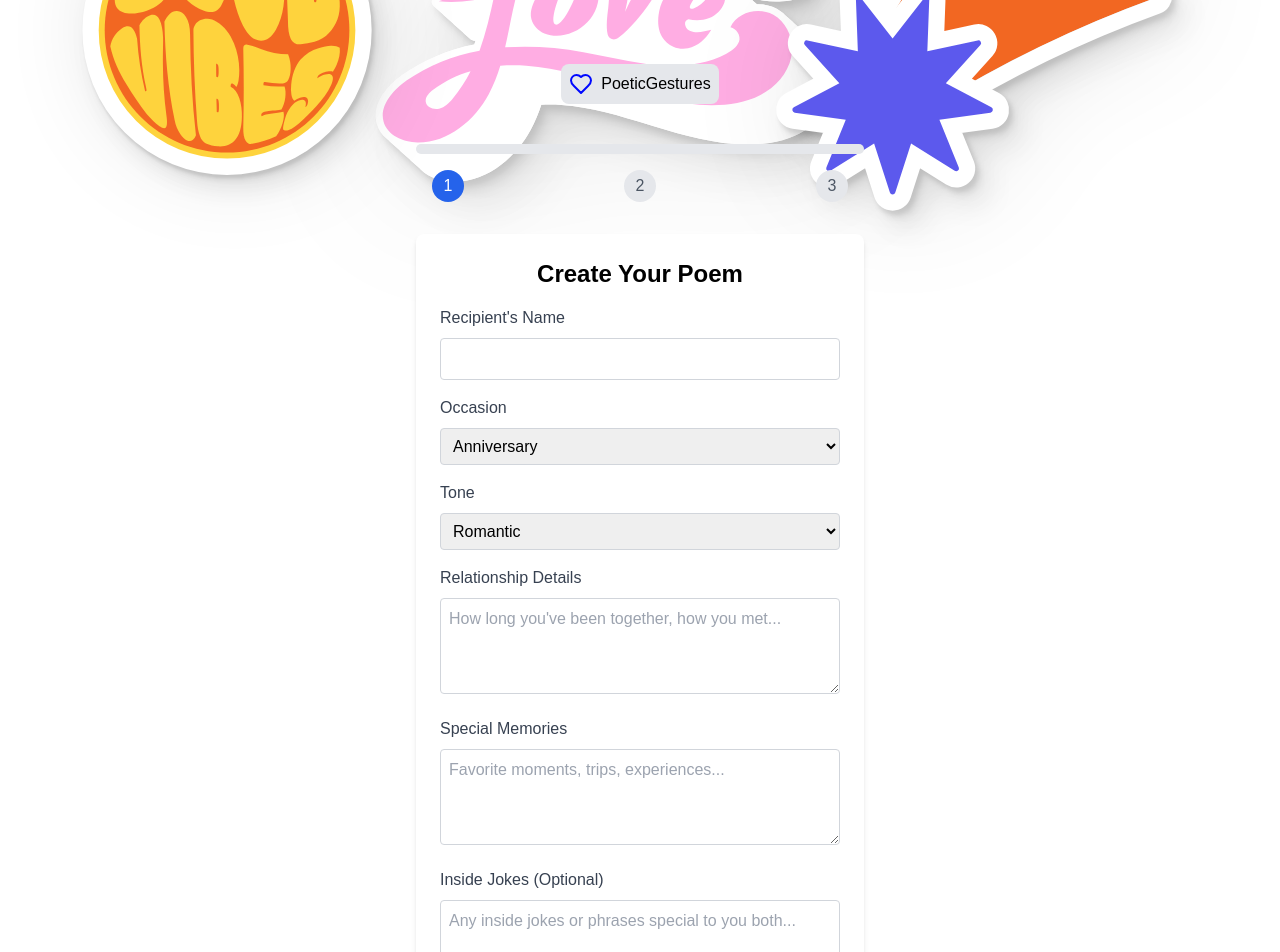
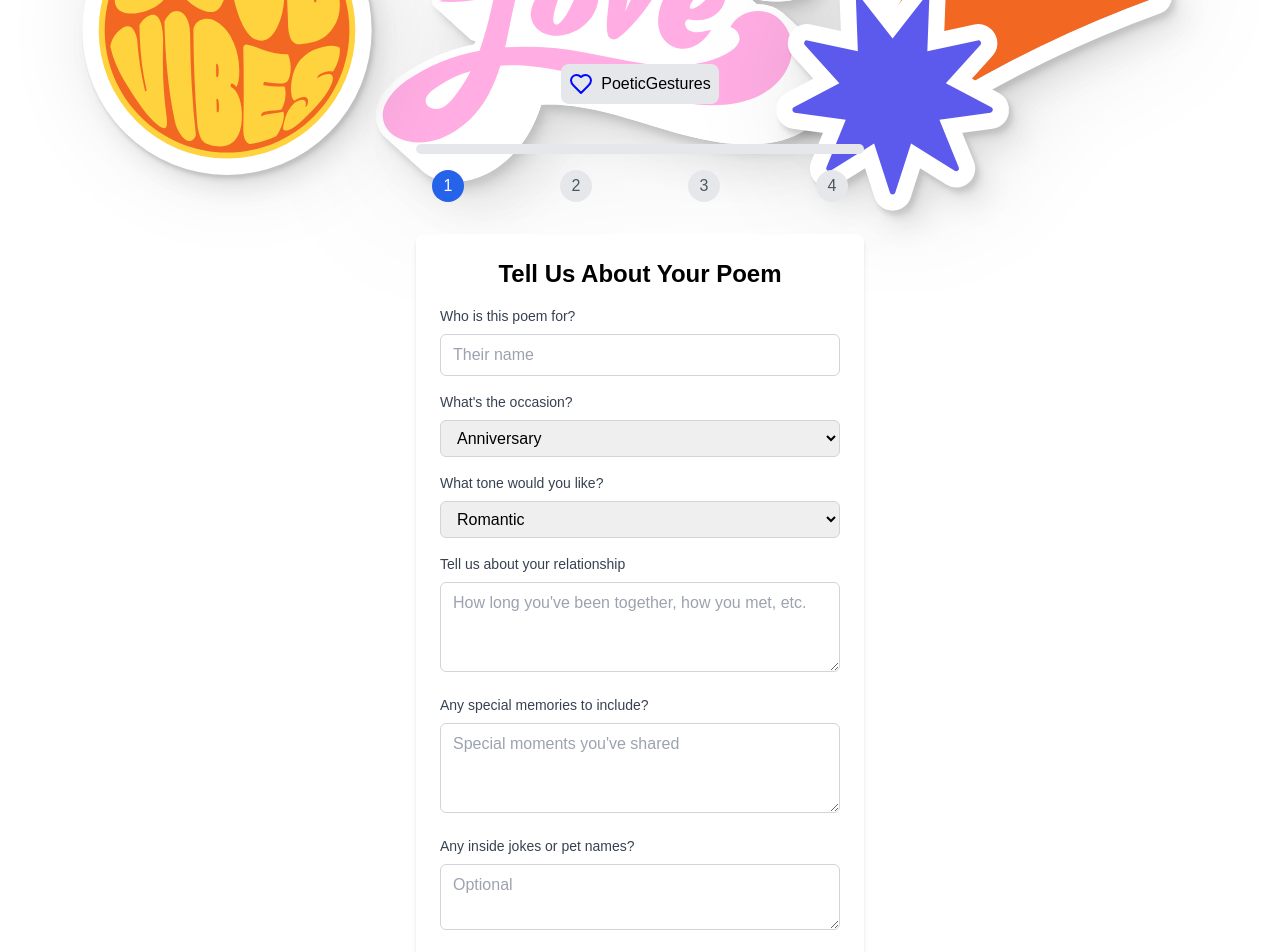
Before and after one commit to Adedamolas/Dynamic-island, a React (Vite) app: page /create-poem in a window 1280 px wide. Shown: the top 952 px of the page. Built offline with nearby package versions, Linux system fonts and the light colour scheme; a web font is replaced by a local one.

Commit message:
*added an extra step and downloadable result

```diff
--- a/package.json
+++ b/package.json
@@ -12,6 +12,7 @@
   "dependencies": {
     "@vercel/analytics": "^1.5.0",
     "framer-motion": "^11.2.6",
+    "html2canvas": "^1.4.1",
     "react": "^18.2.0",
     "react-dom": "^18.2.0",
     "react-router-dom": "^7.5.0"
--- a/src/components/FormStep.tsx
+++ b/src/components/FormStep.tsx
@@ -1,6 +1,7 @@
 import React from "react";
 import { motion } from "framer-motion";
 import { PoetryFormData } from "./PoetryGenerator";
+
 interface FormStepProps {
   formData: PoetryFormData;
   handleInputChange: (
@@ -9,45 +10,55 @@ interface FormStepProps {
     >
   ) => void;
   handleSubmit: (e: React.FormEvent<HTMLFormElement>) => void;
+  onContinue: () => void;
 }
 
 const FormStep: React.FC<FormStepProps> = ({
   formData,
   handleInputChange,
-  handleSubmit,
+  onContinue
 }) => {
-  const pageTransition = {
-    initial: { opacity: 0 },
-    animate: { opacity: 1 },
-    exit: { opacity: 0 },
+  const handleFormSubmit = (e: React.FormEvent<HTMLFormElement>) => {
+    e.preventDefault();
+    onContinue();
   };
 
   return (
     <motion.div
-      {...pageTransition}
+      initial={{ opacity: 0 }}
+      animate={{ opacity: 1 }}
+      exit={{ opacity: 0 }}
       className="bg-white p-6 rounded-lg shadow-md w-full max-w-md mx-auto"
     >
-      <h2 className="text-2xl font-bold mb-4 text-center">Create Your Poem</h2>
-      <form onSubmit={handleSubmit}>
+      <h2 className="text-2xl font-bold mb-4 text-center">Tell Us About Your Poem</h2>
+      <form onSubmit={handleFormSubmit}>
         <div className="mb-4">
-          <label className="block text-gray-700 mb-2">Recipient's Name</label>
+          <label htmlFor="recipientName" className="block mb-2 text-sm font-medium text-gray-700">
+            Who is this poem for?
+          </label>
           <input
             type="text"
+            id="recipientName"
             name="recipientName"
             value={formData.recipientName}
             onChange={handleInputChange}
-            className="w-full p-2 border border-gray-300 rounded focus:outline-none focus:ring-2 focus:ring-blue-500"
             required
+            className="w-full px-3 py-2 border border-gray-300 rounded-md focus:outline-none focus:ring-2 focus:ring-blue-500"
+            placeholder="Their name"
           />
         </div>
 
         <div className="mb-4">
-          <label className="block text-gray-700 mb-2">Occasion</label>
+          <label htmlFor="occasion" className="block mb-2 text-sm font-medium text-gray-700">
+            What's the occasion?
+          </label>
           <select
+            id="occasion"
             name="occasion"
             value={formData.occasion}
             onChange={handleInputChange}
-            className="w-full p-2 border border-gray-300 rounded focus:outline-none focus:ring-2 focus:ring-blue-500"
+            required
+            className="w-full px-3 py-2 border border-gray-300 rounded-md focus:outline-none focus:ring-2 focus:ring-blue-500"
           >
             <option value="anniversary">Anniversary</option>
             <option value="birthday">Birthday</option>
@@ -58,12 +69,16 @@ const FormStep: React.FC<FormStepProps> = ({
         </div>
 
         <div className="mb-4">
-          <label className="block text-gray-700 mb-2">Tone</label>
+          <label htmlFor="tone" className="block mb-2 text-sm font-medium text-gray-700">
+            What tone would you like?
+          </label>
           <select
+            id="tone"
             name="tone"
             value={formData.tone}
             onChange={handleInputChange}
-            className="w-full p-2 border border-gray-300 rounded focus:outline-none focus:ring-2 focus:ring-blue-500"
+            required
+            className="w-full px-3 py-2 border border-gray-300 rounded-md focus:outline-none focus:ring-2 focus:ring-blue-500"
           >
             <option value="romantic">Romantic</option>
             <option value="playful">Playful</option>
@@ -72,39 +87,47 @@ const FormStep: React.FC<FormStepProps> = ({
         </div>
 
         <div className="mb-4">
-          <label className="block text-gray-700 mb-2">
-            Relationship Details
+          <label htmlFor="relationshipDetails" className="block mb-2 text-sm font-medium text-gray-700">
+            Tell us about your relationship
           </label>
           <textarea
+            id="relationshipDetails"
             name="relationshipDetails"
             value={formData.relationshipDetails}
             onChange={handleInputChange}
-            placeholder="How long you've been together, how you met..."
-            className="w-full p-2 border border-gray-300 rounded focus:outline-none focus:ring-2 focus:ring-blue-500 h-24"
+            rows={3}
+            className="w-full px-3 py-2 border border-gray-300 rounded-md focus:outline-none focus:ring-2 focus:ring-blue-500"
+            placeholder="How long you've been together, how you met, etc."
           ></textarea>
         </div>
 
         <div className="mb-4">
-          <label className="block text-gray-700 mb-2">Special Memories</label>
+          <label htmlFor="specialMemories" className="block mb-2 text-sm font-medium text-gray-700">
+            Any special memories to include?
+          </label>
           <textarea
+            id="specialMemories"
             name="specialMemories"
             value={formData.specialMemories}
             onChange={handleInputChange}
-            placeholder="Favorite moments, trips, experiences..."
-            className="w-full p-2 border border-gray-300 rounded focus:outline-none focus:ring-2 focus:ring-blue-500 h-24"
+            rows={3}
+            className="w-full px-3 py-2 border border-gray-300 rounded-md focus:outline-none focus:ring-2 focus:ring-blue-500"
+            placeholder="Special moments you've shared"
           ></textarea>
         </div>
 
         <div className="mb-6">
-          <label className="block text-gray-700 mb-2">
-            Inside Jokes (Optional)
+          <label htmlFor="insideJokes" className="block mb-2 text-sm font-medium text-gray-700">
+            Any inside jokes or pet names?
           </label>
           <textarea
+            id="insideJokes"
             name="insideJokes"
             value={formData.insideJokes}
             onChange={handleInputChange}
-            placeholder="Any inside jokes or phrases special to you both..."
-            className="w-full p-2 border border-gray-300 rounded focus:outline-none focus:ring-2 focus:ring-blue-500 h-24"
+            rows={2}
+            className="w-full px-3 py-2 border border-gray-300 rounded-md focus:outline-none focus:ring-2 focus:ring-blue-500"
+            placeholder="Optional"
           ></textarea>
         </div>
 
@@ -114,7 +137,7 @@ const FormStep: React.FC<FormStepProps> = ({
           type="submit"
           className="w-full bg-blue-600 text-white py-3 rounded-full font-medium hover:bg-blue-700 transition duration-300"
         >
-          Create My Poem
+          Next: Choose Theme
         </motion.button>
       </form>
     </motion.div>
--- a/src/components/PoetryGenerator.tsx
+++ b/src/components/PoetryGenerator.tsx
@@ -3,6 +3,7 @@ import React, { useState } from "react";
 import Header from "./Header";
 import ProgressBar from "./ProgressBar";
 import FormStep from "./FormStep";
+import ThemeSelectionStep from "./ThemeSelectionStep";
 import LoadingStep from "./LoadingStep";
 import ResultStep from "./ResultStep";
 
@@ -31,6 +32,7 @@ const PoetryGenerator: React.FC<PoetryGeneratorProps> = ({ onBack }) => {
     specialMemories: "",
     insideJokes: "",
   });
+  const [selectedTheme, setSelectedTheme] = useState<string>("classic");
   const [generatedPoem, setGeneratedPoem] = useState<string>("");
   const [isGenerating, setIsGenerating] = useState<boolean>(false);
   const [error, setError] = useState<string | null>(null);
@@ -57,6 +59,21 @@ const PoetryGenerator: React.FC<PoetryGeneratorProps> = ({ onBack }) => {
     setStep(2);
   };
 
+  // Move to theme selection step
+  const moveToThemeSelection = (): void => {
+    setStep(2);
+  };
+
+  // Move to poem generation step
+  const moveToGeneration = (): void => {
+    setStep(3);
+  };
+
+  // Return to previous step
+  const goBack = (): void => {
+    setStep((prevStep) => prevStep - 1);
+  };
+
   // Generate poem function with type safety
   const generatePoem = (): void => {
     setIsGenerating(true);
@@ -75,7 +92,7 @@ const PoetryGenerator: React.FC<PoetryGeneratorProps> = ({ onBack }) => {
 
         setGeneratedPoem(poems[formData.tone]);
         setIsGenerating(false);
-        setStep(3);
+        setStep(4);
       }, 2000);
     } catch (err) {
       setError("There was a problem generating your poem. Please try again.");
@@ -88,7 +105,7 @@ const PoetryGenerator: React.FC<PoetryGeneratorProps> = ({ onBack }) => {
   };
 
   // Calculate progress percentage based on current step
-  const progressPercentage = ((step - 1) / 2) * 100;
+  const progressPercentage = ((step - 1) / 3) * 100;
 
   return (
     <div className="bg-white min-h-screen">
@@ -101,7 +118,7 @@ const PoetryGenerator: React.FC<PoetryGeneratorProps> = ({ onBack }) => {
           {/* Steps indicator and progress bar */}
           <div className="mb-8">
             <div className="flex justify-between mb-2 px-4">
-              {[1, 2, 3].map((stepNumber) => (
+              {[1, 2, 3, 4].map((stepNumber) => (
                 <div
                   key={stepNumber}
                   className={`w-8 h-8 rounded-full flex items-center justify-center ${
@@ -121,18 +138,29 @@ const PoetryGenerator: React.FC<PoetryGeneratorProps> = ({ onBack }) => {
               formData={formData}
               handleInputChange={handleInputChange}
               handleSubmit={handleSubmit}
+              onContinue={moveToThemeSelection}
             />
           )}
           {step === 2 && (
+            <ThemeSelectionStep
+              selectedTheme={selectedTheme}
+              setSelectedTheme={setSelectedTheme}
+              formData={formData}
+              onContinue={moveToGeneration}
+              onBack={goBack}
+            />
+          )}
+          {step === 3 && (
             <LoadingStep
               isGenerating={isGenerating}
               error={error}
               generatePoem={generatePoem}
             />
           )}
-          {step === 3 && (
+          {step === 4 && (
             <ResultStep
               generatedPoem={generatedPoem}
+              selectedTheme={selectedTheme}
               startOver={startOver}
               onBack={onBack}
             />
--- a/src/components/ResultStep.tsx
+++ b/src/components/ResultStep.tsx
@@ -1,52 +1,116 @@
-import React from "react";
+import React, { useRef } from "react";
 import { motion } from "framer-motion";
+import html2canvas from "html2canvas";
 
 interface ResultStepProps {
   generatedPoem: string;
+  selectedTheme: string;
   startOver: () => void;
   onBack?: () => void;
 }
 
+// Helper function to get theme styles based on theme ID
+const getThemeStyles = (themeId: string) => {
+  const themes = {
+    classic: {
+      backgroundColor: "#f8f9fa",
+      accentColor: "#0066cc",
+      fontFamily: "Georgia, serif",
+      backgroundPattern: ""
+    },
+    roses: {
+      backgroundColor: "#fff5f5",
+      accentColor: "#e53e3e",
+      fontFamily: "Playfair Display, serif",
+      backgroundPattern: "url('/patterns/rose-petals.svg')"
+    },
+    vintage: {
+      backgroundColor: "#f8f0e3",
+      accentColor: "#8c7851",
+      fontFamily: "Libre Baskerville, serif",
+      backgroundPattern: "url('/patterns/vintage-paper.svg')"
+    },
+    celebration: {
+      backgroundColor: "#f0f9ff",
+      accentColor: "#3b82f6",
+      fontFamily: "Quicksand, sans-serif",
+      backgroundPattern: "url('/patterns/confetti.svg')"
+    }
+  };
+
+  return themes[themeId as keyof typeof themes] || themes.classic;
+};
+
 const ResultStep: React.FC<ResultStepProps> = ({
   generatedPoem,
+  selectedTheme,
   startOver,
-  onBack,
+  onBack
 }) => {
-  const pageTransition = {
-    initial: { opacity: 0 },
-    animate: { opacity: 1 },
-    exit: { opacity: 0 },
+  const poemRef = useRef<HTMLDivElement>(null);
+  const themeStyles = getThemeStyles(selectedTheme);
+
+  const handleDownload = async () => {
+    if (poemRef.current) {
+      try {
+        const canvas = await html2canvas(poemRef.current);
+        const dataUrl = canvas.toDataURL("image/png");
+        const link = document.createElement("a");
+        link.download = "my-poem.png";
+        link.href = dataUrl;
+        link.click();
+      } catch (error) {
+        console.error("Error generating image:", error);
+      }
+    }
   };
 
   return (
     <motion.div
-      {...pageTransition}
+      initial={{ opacity: 0 }}
+      animate={{ opacity: 1 }}
+      exit={{ opacity: 0 }}
       className="bg-white p-6 rounded-lg shadow-md w-full max-w-md mx-auto"
     >
-      <h2 className="text-2xl font-bold mb-4 text-center">Your Poem</h2>
+      <h2 className="text-2xl font-bold mb-4 text-center">Your Poem Is Ready</h2>
 
-      <div className="bg-gray-50 p-6 rounded-lg border border-gray-200 mb-6">
-        <pre className="whitespace-pre-wrap font-serif text-lg">
+      {/* Poem display with theme styling */}
+      <div
+        ref={poemRef}
+        className="p-6 mb-6 rounded-lg shadow-sm"
+        style={{
+          backgroundColor: themeStyles.backgroundColor,
+          backgroundImage: themeStyles.backgroundPattern,
+          fontFamily: themeStyles.fontFamily,
+          border: `1px solid ${themeStyles.accentColor}30`,
+          color: "#333"
+        }}
+      >
+        <div
+          className="whitespace-pre-wrap"
+          style={{ lineHeight: 1.6 }}
+        >
           {generatedPoem}
-        </pre>
+        </div>
       </div>
 
       <div className="flex flex-col gap-3">
         <motion.button
           whileHover={{ scale: 1.05 }}
           whileTap={{ scale: 0.95 }}
-          className="bg-blue-600 text-white py-3 rounded-full font-medium hover:bg-blue-700 transition duration-300"
+          onClick={handleDownload}
+          className="w-full bg-blue-600 text-white py-3 rounded-full font-medium hover:bg-blue-700 transition duration-300"
         >
-          Save & Share
+          Download as Image
         </motion.button>
 
         <motion.button
-          whileHover={{ scale: 1.02 }}
-          whileTap={{ scale: 0.98 }}
+          whileHover={{ scale: 1.05 }}
+          whileTap={{ scale: 0.95 }}
           onClick={startOver}
-          className="bg-gray-200 text-gray-800 py-3 rounded-full font-medium hover:bg-gray-300 transition duration-300"
+          className="w-full border border-blue-600 text-blue-600 py-3 rounded-full font-medium hover:bg-blue-50 transition duration-300"
         >
-          Start Over
+          Create Another Poem
         </motion.button>
 
         {onBack && (
@@ -56,7 +120,7 @@ const ResultStep: React.FC<ResultStepProps> = ({
             onClick={onBack}
             className="text-blue-600 py-2 font-medium"
           >
-            Back to Home
+            Return to Home
           </motion.button>
         )}
       </div>
--- /dev/null
+++ b/src/components/ThemeSelectionStep.tsx
@@ -0,0 +1,175 @@
+import React from "react";
+import { motion } from "framer-motion";
+import { PoetryFormData } from "./PoetryGenerator";
+
+// Theme data structure
+interface PoemTheme {
+  id: string;
+  name: string;
+  description: string;
+  previewImage: string;
+  backgroundColor: string;
+  accentColor: string;
+  fontFamily: string;
+  backgroundPattern?: string;
+}
+
+interface ThemeSelectionProps {
+  selectedTheme: string;
+  setSelectedTheme: (themeId: string) => void;
+  formData: PoetryFormData;
+  onContinue: () => void;
+  onBack: () => void;
+}
+
+const ThemeSelectionStep: React.FC<ThemeSelectionProps> = ({
+  selectedTheme,
+  setSelectedTheme,
+  formData,
+  onContinue,
+  onBack
+}) => {
+  // Theme options based on the occasion and tone
+  const getThemesForOccasionAndTone = (occasion: string, tone: string): PoemTheme[] => {
+    // Base themes available for all combinations
+    const themes: PoemTheme[] = [
+      {
+        id: "classic",
+        name: "Classic",
+        description: "Timeless elegance with a clean layout",
+        previewImage: "/themes/classic.png",
+        backgroundColor: "#f8f9fa",
+        accentColor: "#0066cc",
+        fontFamily: "Georgia, serif"
+      }
+    ];
+
+    // Add occasion-specific themes
+    if (occasion === "anniversary" && tone === "romantic") {
+      themes.push({
+        id: "roses",
+        name: "Rose Petals",
+        description: "Scattered rose petals frame your heartfelt words",
+        previewImage: "/themes/roses.png",
+        backgroundColor: "#fff5f5",
+        accentColor: "#e53e3e",
+        fontFamily: "Playfair Display, serif",
+        backgroundPattern: "url('/patterns/rose-petals.svg')"
+      });
+    }
+
+    if (tone === "nostalgic") {
+      themes.push({
+        id: "vintage",
+        name: "Vintage Memories",
+        description: "Sepia-toned backdrop reminiscent of treasured photographs",
+        previewImage: "/themes/vintage.png",
+        backgroundColor: "#f8f0e3",
+        accentColor: "#8c7851",
+        fontFamily: "Libre Baskerville, serif",
+        backgroundPattern: "url('/patterns/vintage-paper.svg')"
+      });
+    }
+
+    if (occasion === "birthday" || tone === "playful") {
+      themes.push({
+        id: "celebration",
+        name: "Celebration",
+        description: "Festive and colorful design to mark special occasions",
+        previewImage: "/themes/celebration.png",
+        backgroundColor: "#f0f9ff",
+        accentColor: "#3b82f6",
+        fontFamily: "Quicksand, sans-serif",
+        backgroundPattern: "url('/patterns/confetti.svg')"
+      });
+    }
+
+    return themes;
+  };
+
+  const availableThemes = getThemesForOccasionAndTone(formData.occasion, formData.tone);
+
+  return (
+    <motion.div
+      initial={{ opacity: 0 }}
+      animate={{ opacity: 1 }}
+      exit={{ opacity: 0 }}
+      className="bg-white p-6 rounded-lg shadow-md w-full max-w-md mx-auto"
+    >
+      <h2 className="text-2xl font-bold mb-4 text-center">Choose a Theme</h2>
+      <p className="text-gray-600 text-center mb-6">
+        Select a visual style for your poem to {formData.recipientName}
+      </p>
+
+      <div className="grid gap-4 mb-6">
+        {availableThemes.map((theme) => (
+          <motion.div
+            key={theme.id}
+            whileHover={{ scale: 1.02 }}
+            whileTap={{ scale: 0.98 }}
+            className={`p-4 border rounded-lg cursor-pointer transition-all ${
+              selectedTheme === theme.id
+                ? "border-blue-500 ring-2 ring-blue-200"
+                : "border-gray-200 hover:border-blue-300"
+            }`}
+            onClick={() => setSelectedTheme(theme.id)}
+          >
+            <div className="flex items-center gap-3">
+              <div
+                className="w-16 h-16 rounded flex-shrink-0 flex items-center justify-center text-white"
+                style={{
+                  backgroundColor: theme.accentColor,
+                  backgroundImage: theme.backgroundPattern
+                }}
+              >
+                A
+              </div>
+              <div>
+                <h3 className="font-medium">{theme.name}</h3>
+                <p className="text-sm text-gray-600">{theme.description}</p>
+              </div>
+              {selectedTheme === theme.id && (
+                <div className="ml-auto">
+                  <svg
+                    xmlns="http://www.w3.org/2000/svg"
+                    width="20"
+                    height="20"
+                    viewBox="0 0 24 24"
+                    fill="none"
+                    stroke="currentColor"
+                    strokeWidth="2"
+                    className="text-blue-500"
+                  >
+                    <path d="M20 6L9 17l-5-5" />
+                  </svg>
+                </div>
+              )}
+            </div>
+          </motion.div>
+        ))}
+      </div>
+
+      <div className="flex flex-col gap-3">
+        <motion.button
+          whileHover={{ scale: 1.05 }}
+          whileTap={{ scale: 0.95 }}
+          onClick={onContinue}
+          className="w-full bg-blue-600 text-white py-3 rounded-full font-medium hover:bg-blue-700 transition duration-300"
+        >
+          Continue
+        </motion.button>
+
+        <motion.button
+          whileHover={{ scale: 1.02 }}
+          whileTap={{ scale: 0.98 }}
+          onClick={onBack}
+          className="text-blue-600 py-2 font-medium"
+        >
+          Back to Details
+        </motion.button>
+      </div>
+    </motion.div>
+  );
+};
+
+export default ThemeSelectionStep;
```
Also changed, not shown: 1 other file (tests, documents, lock files or other folders).
